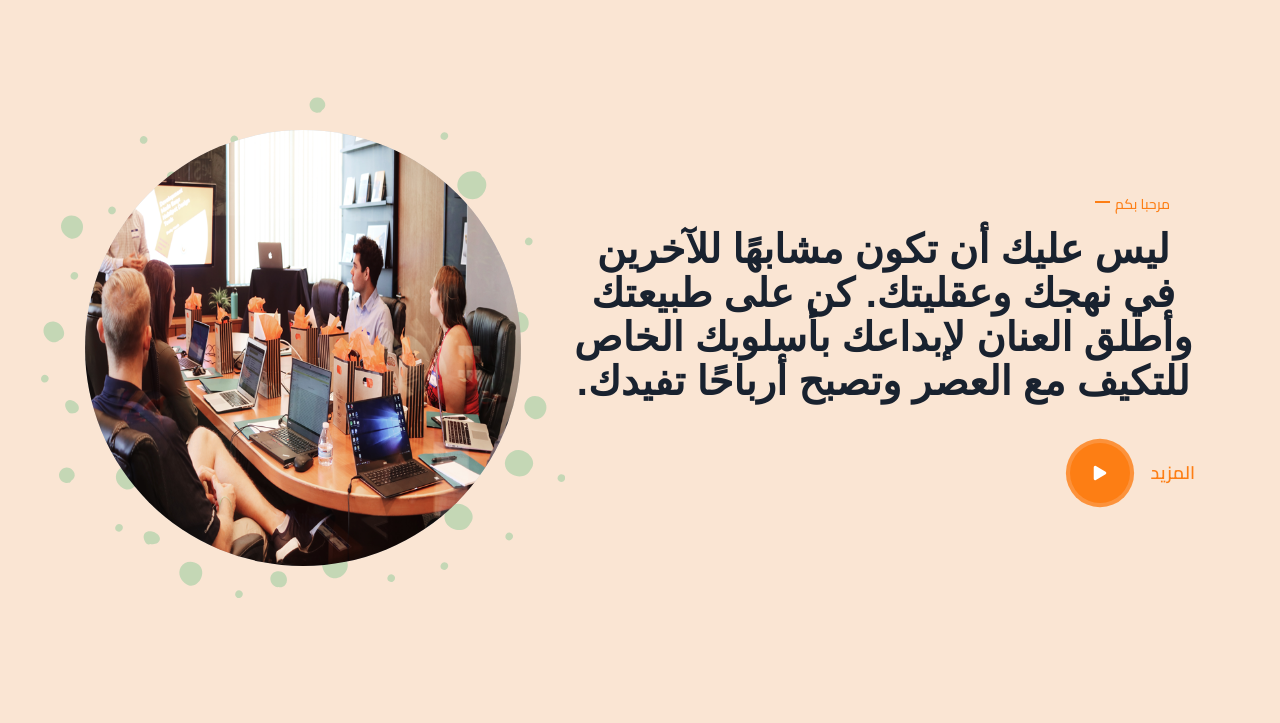
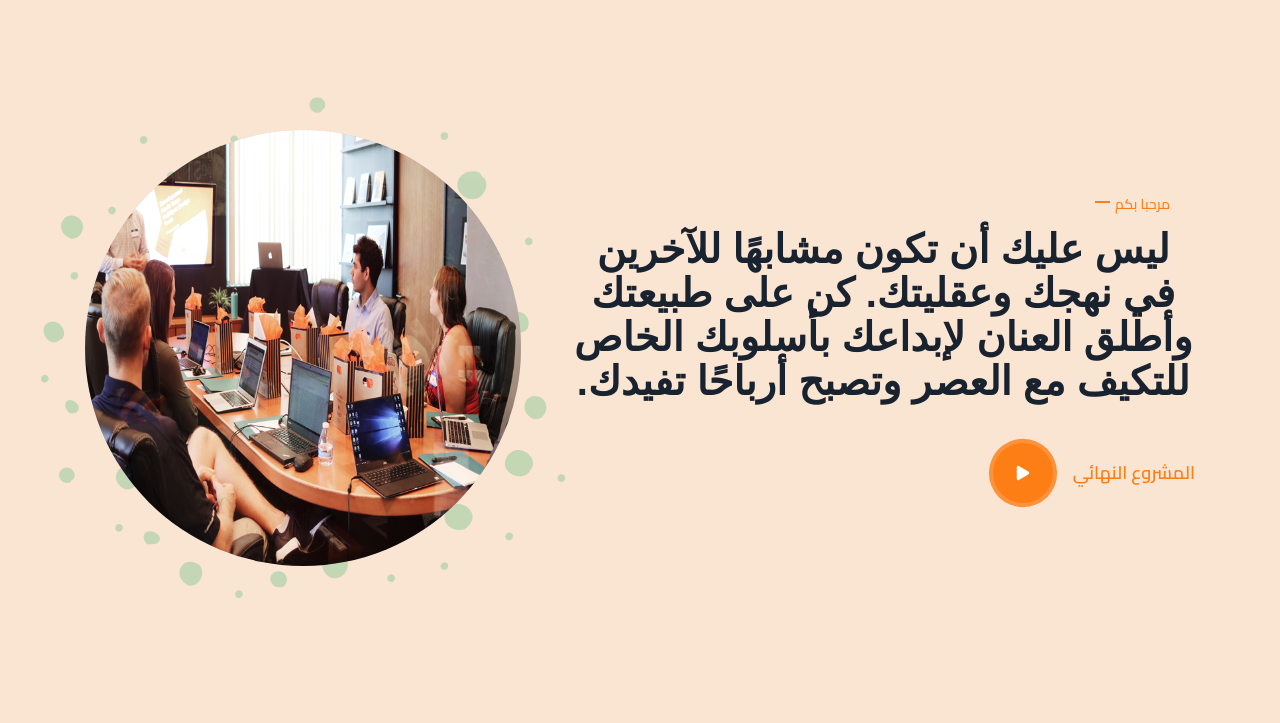
Before and after one commit to ABSolutionsweb/Digital-Agency, a plain HTML site: page index.html in a window 1280 px wide. Shown: the part 77-800 px from the top of the page. Drawn offline with nearby package versions, Linux system fonts and the light colour scheme.

Commit message:
Update index.html

```diff
--- a/index.html
+++ b/index.html
@@ -105,7 +105,7 @@
 
 
                 <button class="flex-btn">
-                  <span class="span">المزيد</span>
+                  <span class="span">المشروع النهائي</span>
                   <div class="btn-icon">
                     <a href="https://absolutionsweb.github.io/ECommerce-Website/" >
                       <ion-icon name="play" aria-hidden="true"></ion-icon>
```
